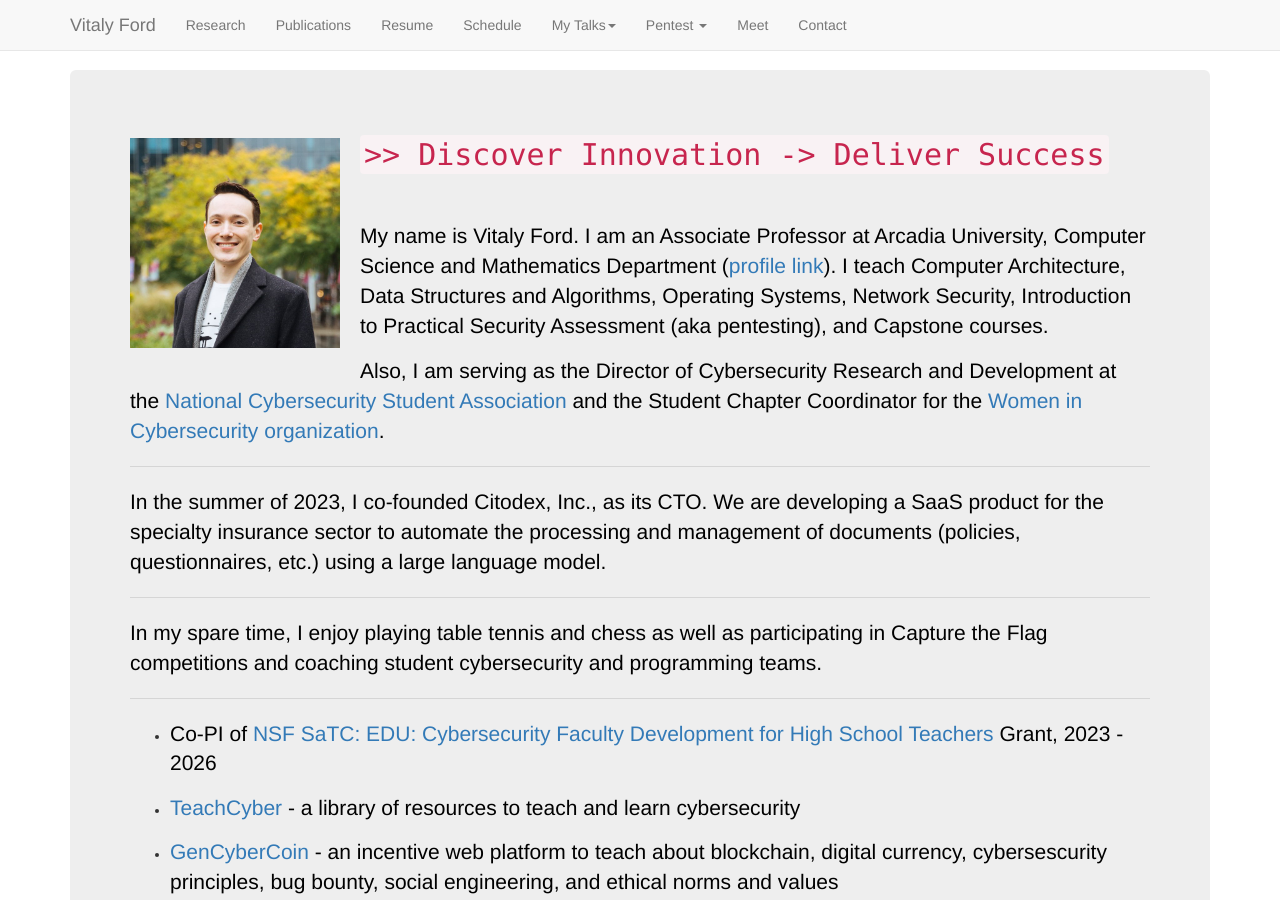
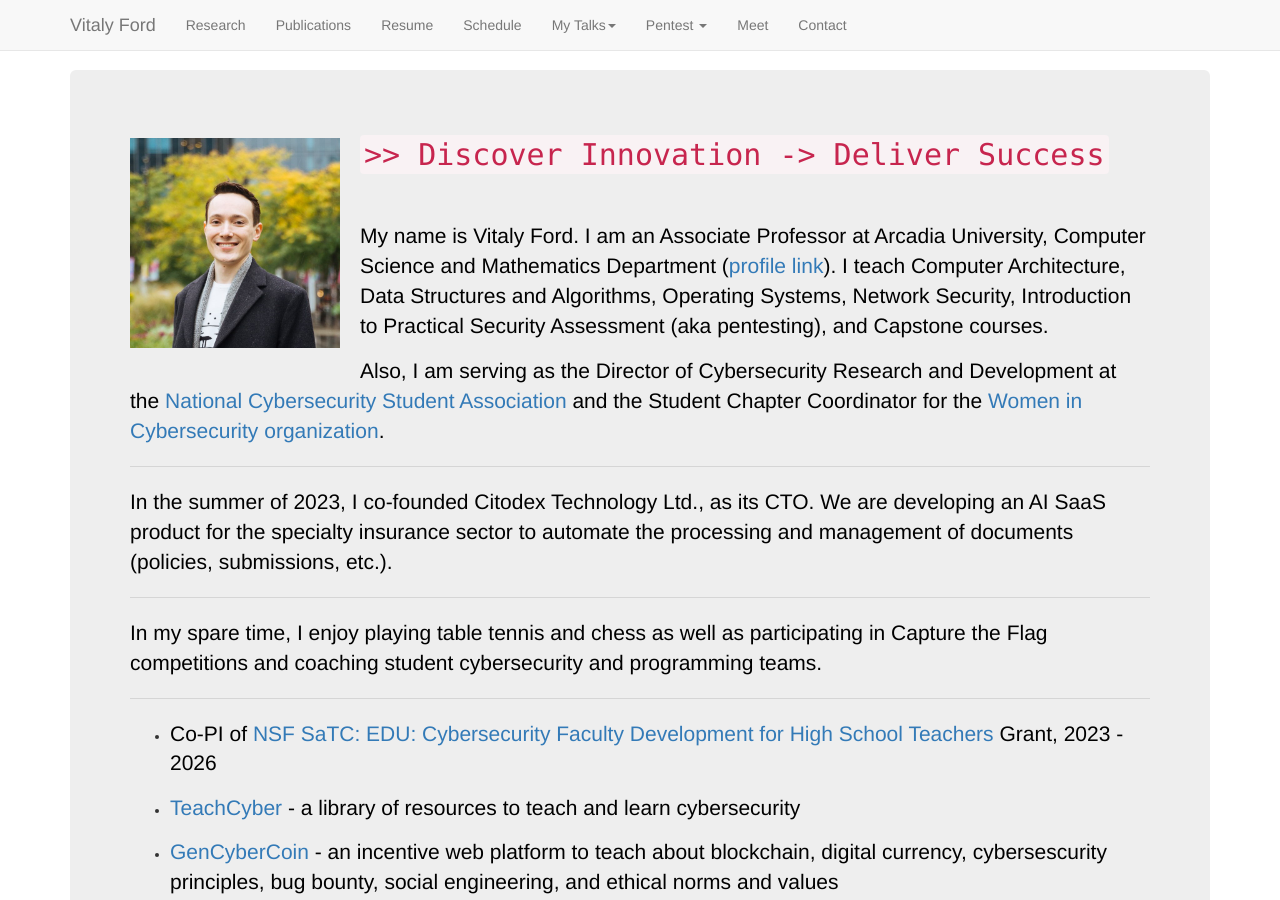
Before and after one commit to vitalyford/vitalyford.github.io, a Jekyll site: the page built from index.html, in a window 1280 px wide and 900 px high. Built offline with Jekyll 4.4.1, drawn with Linux system fonts in a browser that asks for light colours; nearby versions of some CDN libraries.

Commit message:
Update index.html

```diff
--- a/index.html
+++ b/index.html
@@ -8,7 +8,7 @@
 <p style="padding-top: 20px;">My name is Vitaly Ford. I am an Associate Professor at Arcadia University, Computer Science and Mathematics Department (<a href="https://www.arcadia.edu/profile/vitaly-ford" target="_blank" rel="noopener norefferer">profile link</a>). I teach Computer Architecture, Data Structures and Algorithms, Operating Systems, Network Security, Introduction to Practical Security Assessment (aka pentesting), and Capstone courses.</p>
 <p>Also, I am serving as the Director of Cybersecurity Research and Development at the <a href="https://cyberstudents.org/" target="_blank" rel="noopener norefferer">National Cybersecurity Student Association</a> and the Student Chapter Coordinator for the <a href="https://www.wicys.org/" target="_blank" rel="noopener norefferer">Women in Cybersecurity organization</a>.</p>
 <hr>
-<p>In the summer of 2023, I co-founded Citodex, Inc., as its CTO. We are developing a SaaS product for the specialty insurance sector to automate the processing and management of documents (policies, questionnaires, etc.) using a large language model.</p>
+<p>In the summer of 2023, I co-founded Citodex Technology Ltd., as its CTO. We are developing an AI SaaS product for the specialty insurance sector to automate the processing and management of documents (policies, submissions, etc.).</p>
 <hr>
 <p>In my spare time, I enjoy playing table tennis and chess as well as participating in Capture the Flag competitions and coaching student cybersecurity and programming teams.</p>
 <hr>
```
